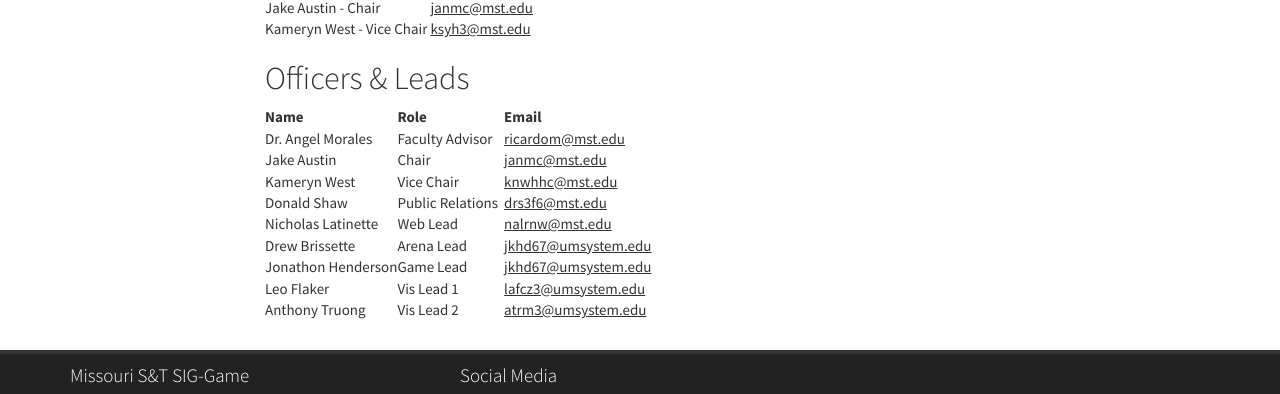
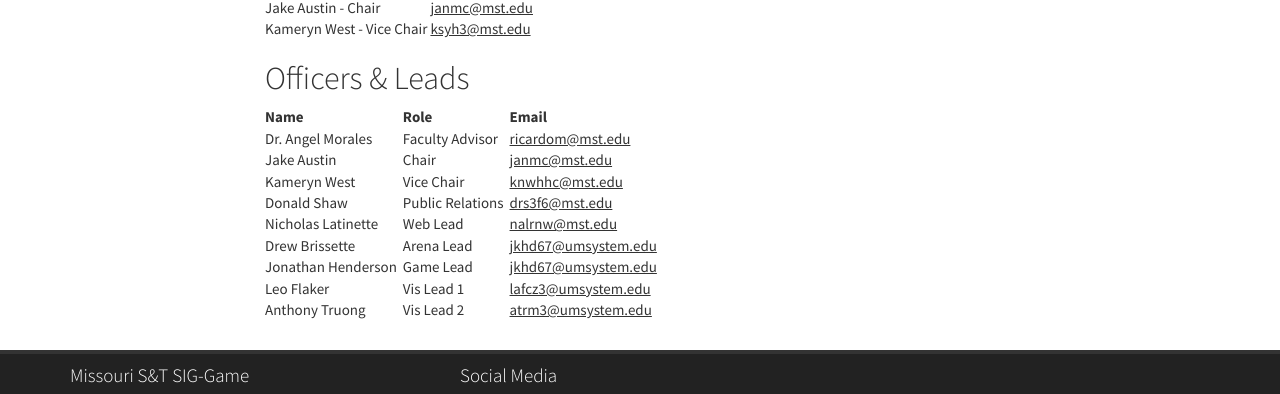
Before and after one commit to siggame/siggame.github.io, a Jekyll site: the page built from about.md, in a window 1280 px wide. Shown: the part 1348-1742 px from the top of the page. Built offline with Jekyll 4.4.1, drawn with Linux system fonts in a browser that asks for light colours; nearby versions of some CDN libraries.

Commit message:
Spring 2020 Leads
For leads

```diff
--- a/about.md
+++ b/about.md
@@ -115,7 +115,7 @@
 | Donald Shaw  | Public Relations  &nbsp;| [drs3f6@mst.edu](mailto:drs3f6@mst.edu) |
 | Nicholas Latinette  &nbsp;|  Web Lead | [nalrnw@mst.edu](mailto:nalrnw@mst.edu) |
 | Drew Brissette  | Arena Lead | [jkhd67@umsystem.edu](mailto:jkhd67@umsystem.edu) |
-| Jonathon Henderson | Game Lead | [jkhd67@umsystem.edu](mailto:jkhd67@umsystem.edu) |
+| Jonathan Henderson &nbsp; | Game Lead | [jkhd67@umsystem.edu](mailto:jkhd67@umsystem.edu) |
 | Leo Flaker | Vis Lead 1 | [lafcz3@umsystem.edu](mailto:lafcz3@umsystem.edu) |
 | Anthony Truong | Vis Lead 2 | [atrm3@umsystem.edu](mailto:atrm3@umsystem.edu) |
 
```
